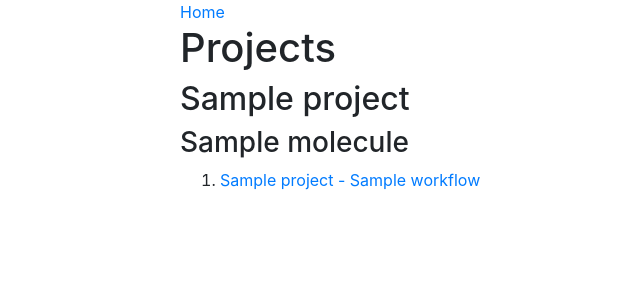
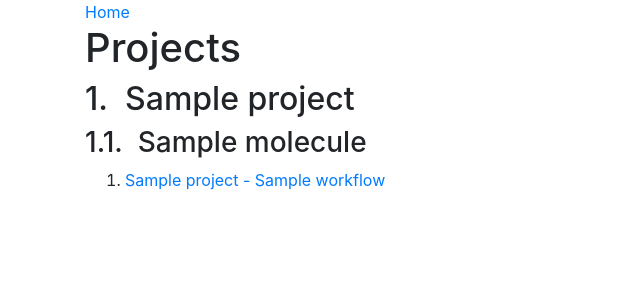
Before and after one commit to eljost/squaw, a Django app: page / in a window 1280 px wide. Shown: the top 300 px of the page, without its empty margins (0-640 px from the left). Run offline with Django 3.2, Linux system fonts and the light colour scheme; tables that the repository leaves empty hold one stand-in row (values such as "Sample post"); some libraries are stand-ins or nearby versions.

Commit message:
added numbering of headings

```diff
--- a/sqwbase/models.py
+++ b/sqwbase/models.py
@@ -24,6 +24,7 @@ class Task(MPTTModel):
                             on_delete=models.CASCADE)
     title = models.CharField(max_length=100)
     description = models.TextField()
+    analysis = models.TextField(blank=True)
 
     def __str__(self):
         return self.title
--- a/sqwbase/static/sqwbase/css/custom.css
+++ b/sqwbase/static/sqwbase/css/custom.css
@@ -1,5 +1,17 @@
-/*
-.col-md-10 {
-    background: #999999;
+.workflow-detail {
+    background: #EEEEEE;
 }
-*/
+
+/* http://2ality.com/2012/01/numbering-headingshtml.html */
+h1 {
+    counter-reset: h2counter;
+}
+h2:before {
+    content: counter(h2counter) ".\0000a0\0000a0";
+    counter-increment: h2counter;
+    counter-reset: h3counter;
+}
+h3:before {
+    content: counter(h2counter) "." counter(h3counter) ".\0000a0\0000a0";
+    counter-increment: h3counter;
+}
--- a/sqwbase/templates/sqwbase/base.html
+++ b/sqwbase/templates/sqwbase/base.html
@@ -12,7 +12,7 @@
 <body>
   <div class="container">
     <div class="row">
-      <div class="col-md-10 offset-md-1">
+      <div class="col-md-12">
         <a href="{% url 'sqwbase:index' %}">Home</a>
         {% block content %}
         {% endblock %}
--- a/sqwbase/templatetags/sqwbase_extras.py
+++ b/sqwbase/templatetags/sqwbase_extras.py
@@ -4,7 +4,7 @@ register = template.Library()
 
 def wrap_heading(text, level):
     print(text, level)
-    h_tag = "h{}".format(3+level)
+    h_tag = "h{}".format(2+level)
     return f"<{h_tag}>{text}</{h_tag}>"
 
 register.filter("wrap_heading", wrap_heading)
--- a/sqwbase/urls.py
+++ b/sqwbase/urls.py
@@ -8,4 +8,6 @@ urlpatterns = [
     path("workflow/<int:workflow_id>/", views.workflow, name="workflow"),
     path("workflow/<int:workflow_id>/molecule/<int:molecule_id>",
          views.mol_workflow, name="mol_workflow"),
+    path("calculation/<int:pk>", views.CalculationDetail.as_view(),
+         name="calculation"),
 ]
--- a/sqwbase/views.py
+++ b/sqwbase/views.py
@@ -1,5 +1,6 @@
 from django.db.models import prefetch_related_objects
 from django.shortcuts import render
+from django.views.generic import DetailView
 
 from .models import (Calculation, Molecule, Project,
                      Task, Workflow)
@@ -36,7 +37,6 @@ def mol_workflow(request, workflow_id, molecule_id):
     for t in Task.objects.filter(workflow__pk=workflow_id):
         filters = {
             "task": t,
-            "molecule__id": molecule_id,
         }
         t.calculations = Calculation.objects.filter(**filters)
         tasks.append(t)
@@ -45,4 +45,8 @@ def mol_workflow(request, workflow_id, molecule_id):
                 "workflow": workflow,
                 "tasks": tasks,
     }
-    return render(request, "sqwbase/workflow.html", context)
+    return render(request, "sqwbase/mol_workflow.html", context)
+
+
+class CalculationDetail(DetailView):
+    model = Calculation
```
Also changed, not shown: sqwbase/templates/sqwbase/workflow.html (+5 -38 lines).
